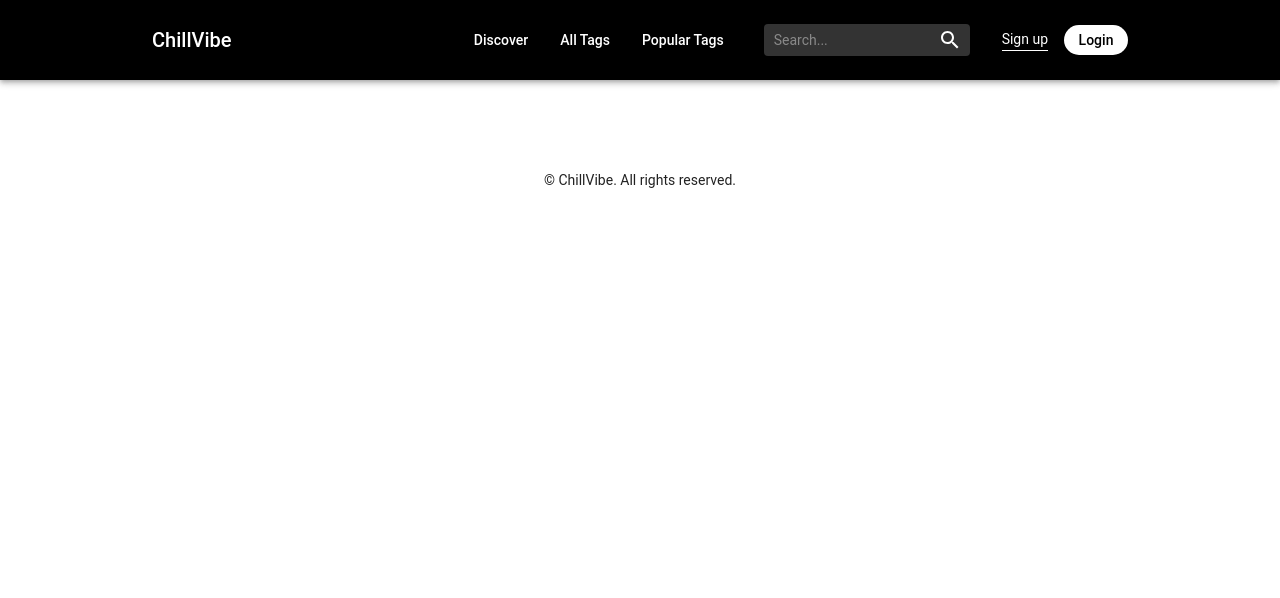
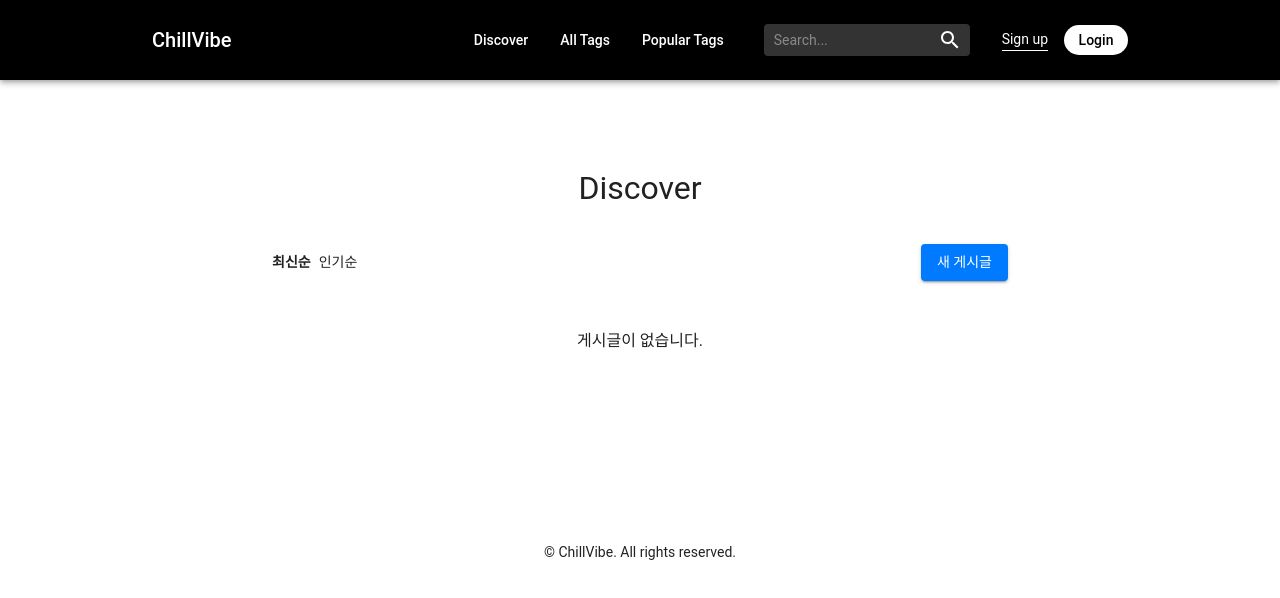
Before and after one commit to TEAM-ChillVibe/chillvibe-frontend, a React (Create React App) app: page /discover in a window 1280 px wide. Shown: the top 598 px of the page. Built offline with nearby package versions, Linux system fonts and the light colour scheme.

Commit message:
feat: Discover(전체 게시판) 페이지 추가

```diff
--- a/src/Router.jsx
+++ b/src/Router.jsx
@@ -19,6 +19,7 @@ const ServiceUnavailable = lazy(
   () => import('./pages/error/code/ServiceUnavailable'),
 );
 const UserPage = lazy(() => import('./pages/userpage/UserPage'));
+const Discover = lazy(() => import('./pages/board/Discover'));
 
 const Router = () => {
   return (
@@ -50,6 +51,7 @@ const Router = () => {
         <Route path="/404" element={<NotFound />} />
         <Route path="/503" element={<ServiceUnavailable />} />
         <Route path="/user" element={<UserPage />} />
+        <Route path="/discover" element={<Discover />} />
       </Routes>
     </Suspense>
   );
--- /dev/null
+++ b/src/pages/board/Discover.jsx
@@ -0,0 +1,59 @@
+import { Box, Button, Typography } from '@mui/material';
+import BaseContainer from '../../components/layout/BaseContainer';
+import PostList from '../../components/common/PostList';
+import useSortingStore from '../../store/useSortingStore';
+
+const Discover = () => {
+  // 필터링 상태
+  const { sortOrder, setSortOrder } = useSortingStore();
+
+  return (
+    <BaseContainer>
+      <Typography variant="title">Discover</Typography>
+      <Box
+        sx={{
+          width: '100%',
+          display: 'flex',
+          justifyContent: 'space-between',
+          alignItems: 'center',
+        }}
+      >
+        <Box
+          sx={{
+            display: 'flex',
+            justifyContent: 'space-between',
+            alignItems: 'center',
+          }}
+        >
+          <Typography
+            variant="body2"
+            sx={{
+              cursor: 'pointer',
+              fontWeight: sortOrder === 'latest' ? 'bold' : 'noramal',
+              mr: 1,
+            }}
+            onClick={() => setSortOrder('latest')}
+          >
+            최신순
+          </Typography>
+          <Typography
+            variant="body2"
+            sx={{
+              cursor: 'pointer',
+              fontWeight: sortOrder === 'popular' ? 'bold' : 'noramal',
+            }}
+            onClick={() => setSortOrder('popular')}
+          >
+            인기순
+          </Typography>
+        </Box>
+        <Button variant="contained" href="/new-post">
+          새 게시글
+        </Button>
+      </Box>
+      <PostList />
+    </BaseContainer>
+  );
+};
+
+export default Discover;
--- /dev/null
+++ b/src/store/useSortingStore.js
@@ -0,0 +1,8 @@
+import create from 'zustand';
+
+const useSortingStore = create(set => ({
+  sortOrder: 'latest',
+  setSortOrder: newOrder => set({ sortOrder: newOrder }),
+}));
+
+export default useSortingStore;
```
